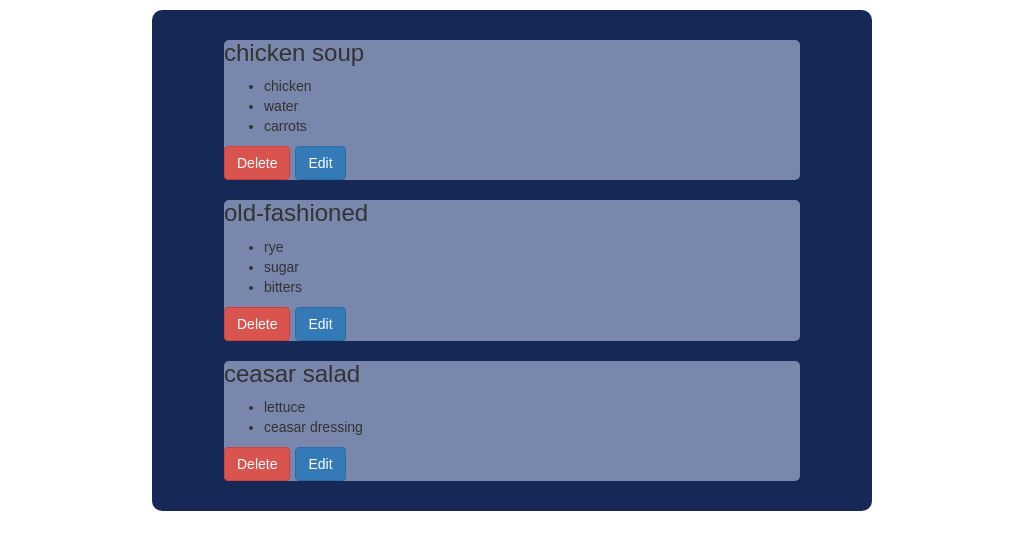
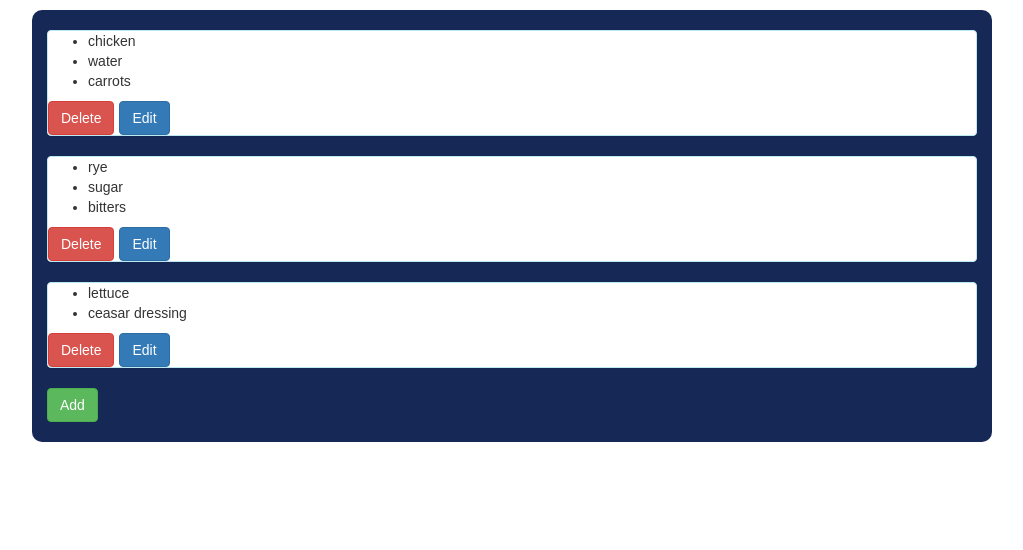
Before and after one commit to mreiben/fcc-recipe-box, a React (Create React App) app: page / in a window 1280 px wide. Shown: the top 550 px of the page, without its empty margins (128-1151 px from the left). Built offline with nearby package versions, Linux system fonts and the light colour scheme.

Commit message:
add collapsable accordion bootstrap elements

```diff
--- a/src/App.css
+++ b/src/App.css
@@ -2,3 +2,7 @@
   width: 75%;
   margin: 10px auto;
 }
+
+#add-btn{
+  display:block;
+}
--- a/src/components/Recipe.css
+++ b/src/components/Recipe.css
@@ -1,10 +1,11 @@
 .recipe-detail{
   background-color: #7887AB;
-  width: 80%;
+  width: calc(100% - 30px);
   /*margin-top: 10px;*/
   margin-left: auto;
   margin-right: auto;
-  margin-bottom: 20px;
+  margin-bottom: 10px;
+  margin-top: 10px;
   border-radius: 5px;
 }
 
--- a/src/components/Recipe.js
+++ b/src/components/Recipe.js
@@ -1,6 +1,6 @@
 import React, { Component } from 'react';
 import './Recipe.css';
-import {Button, ButtonToolbar} from 'react-bootstrap';
+import {Button, ButtonToolbar, Accordion, Panel} from 'react-bootstrap';
 
 class Recipe extends Component{
   constructor(props){
@@ -13,8 +13,10 @@ class Recipe extends Component{
 
   render(){
     return(
+
         <div className="recipe-detail">
-          <h3>{this.state.name}</h3>
+          <Accordion>
+            <Panel bsStyle="info" header={this.state.name} eventKey="1">
               <ul>
                 {this.state.ingredients}
               </ul>
@@ -22,6 +24,8 @@ class Recipe extends Component{
                 <Button bsStyle="danger">Delete</Button>
                 <Button bsStyle="primary">Edit</Button>
               </ButtonToolbar>
+            </Panel>
+          </Accordion>
         </div>
     );
   };
--- a/src/components/RecipeList.css
+++ b/src/components/RecipeList.css
@@ -1,8 +1,12 @@
 .recipe-holder{
-  width: 75%;
   margin: 0 auto;
   background-color: #162856;
   border-radius: 10px;
   padding-top: 10px;
   padding-bottom: 10px;
 }
+
+#add-btn{
+  margin-left: 10px;
+  margin-bottom: 10px;
+}
--- a/src/components/RecipeList.js
+++ b/src/components/RecipeList.js
@@ -1,5 +1,6 @@
 import React from 'react';
 import Recipe from './Recipe.js';
+import {Button, ButtonToolbar} from 'react-bootstrap';
 import './RecipeList.css'
 
 const RecipeList = (props) => {
@@ -19,6 +20,9 @@ const RecipeList = (props) => {
   return(
     <div className="recipe-holder">
         {recipeList}
+        <ButtonToolbar id="add-btn">
+          <Button bsStyle="success">Add</Button>
+        </ButtonToolbar>
     </div>
   );
 };
```
Lines whose indentation alone changed are shown as unchanged.
